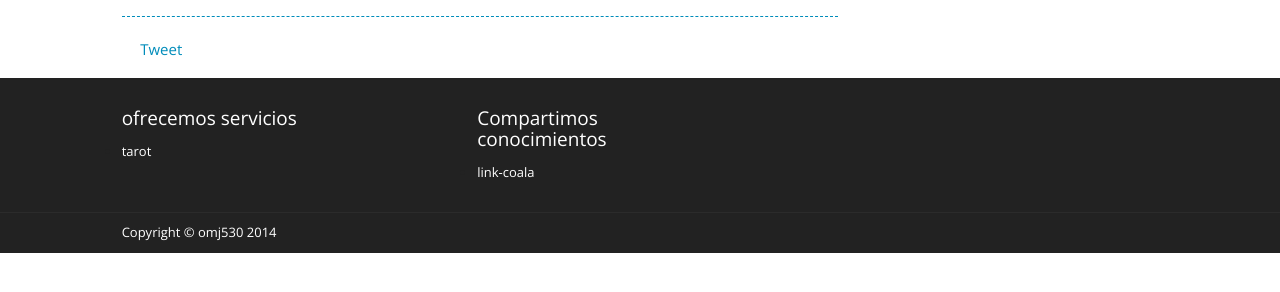
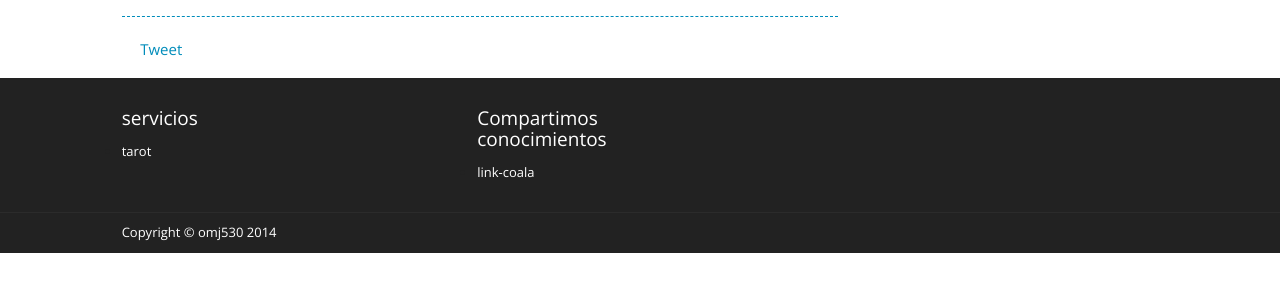
Before and after one commit to link-coala/omj530, a Jekyll site: the page built from index.html, in a window 1280 px wide. Shown: the part 502-794 px from the top of the page. Built offline with Jekyll 4.4.1, drawn with Linux system fonts in a browser that asks for light colours; nearby versions of some CDN libraries; some web fonts are replaced; comment, search, counter and statistics services are not loaded.

Commit message:
Update footer.html

```diff
--- a/_includes/footer.html
+++ b/_includes/footer.html
@@ -4,7 +4,7 @@
               <div class="col-md-10">
                   <div class="row">
                     <div class="col-md-3">
-                      <h4>ofrecemos servicios</h4>
+                      <h4>servicios</h4>
                         <ul>
                         {% for post in site.posts limit:4 %}
                           <li><a href="{{ post.url | prepend: site.baseurl }}">{{ post.title }}</a></li>
```
